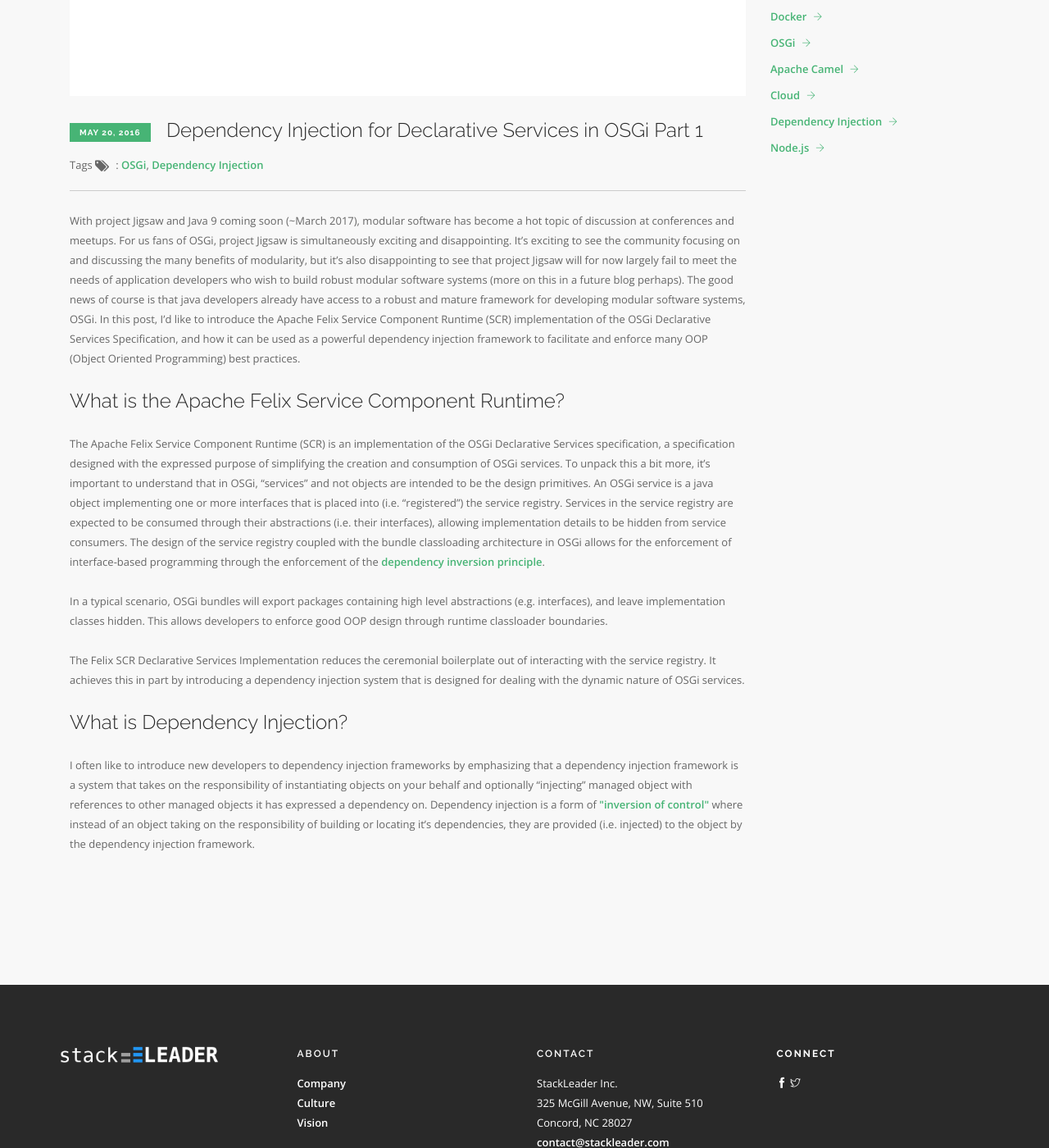
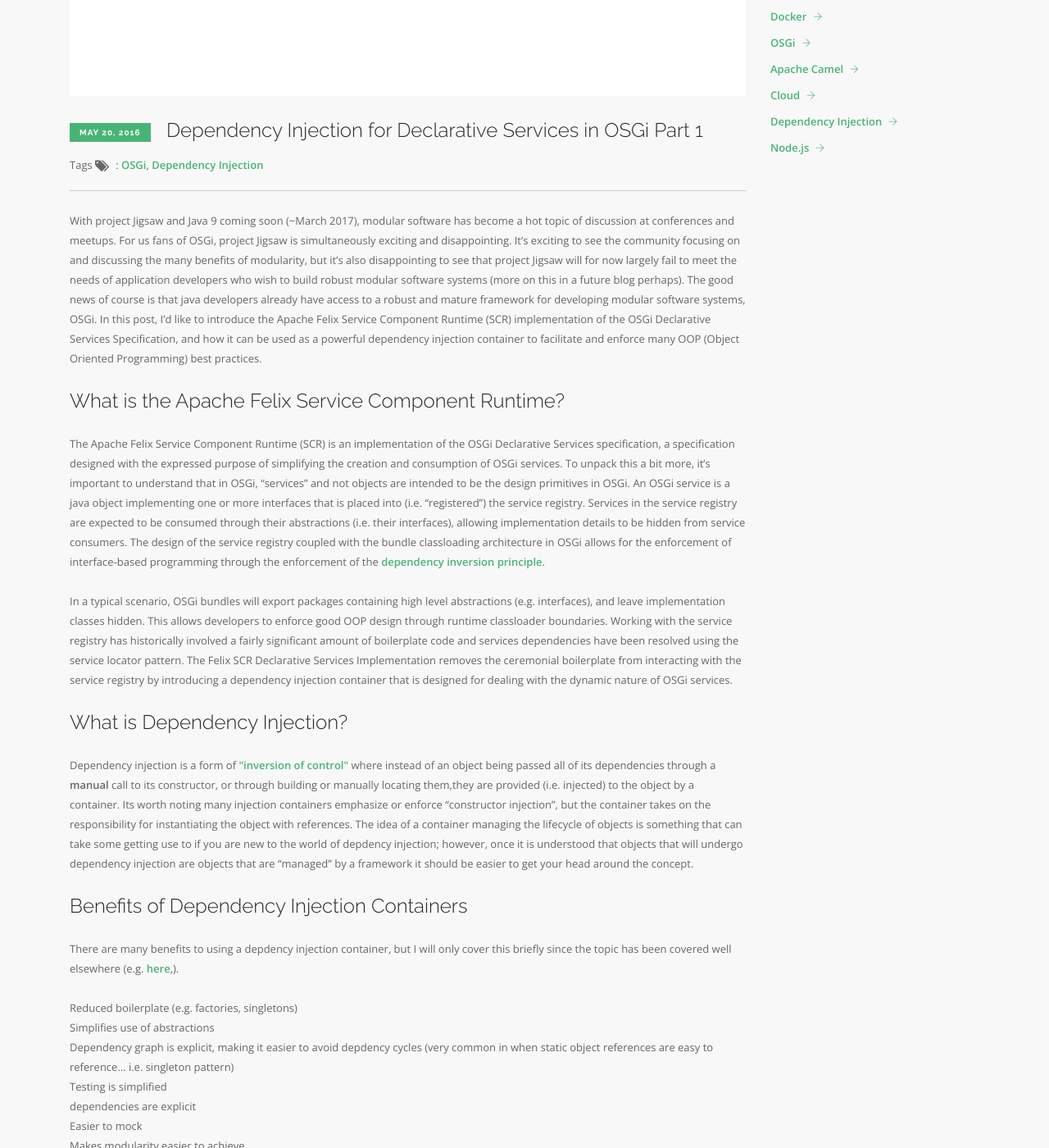
Before and after one commit to stackleader/stackleader.github.io, a Jekyll site: the page built from _posts/2016-05-20-dependency-injection-and-osgi.markdown, in a window 1280 px wide and 1400 px high, scrolled down 824 px. Shown: the whole window at 82% size. Built offline with Jekyll 4.4.1, drawn with Linux system fonts in a browser that asks for light colours; nearby versions of some CDN libraries; some of the changed text lies outside the part shown.

Commit message:
language improvements and cleanup to blog entry

```diff
--- a/_posts/2016-05-20-dependency-injection-and-osgi.markdown
+++ b/_posts/2016-05-20-dependency-injection-and-osgi.markdown
@@ -10,30 +10,24 @@
 ---
 
 With project Jigsaw and Java 9 coming soon (~March 2017), modular software has become a hot topic of discussion at conferences and meetups.
-For us fans of OSGi, project Jigsaw is simultaneously exciting and disappointing. It's exciting to see the community focusing on and discussing
-the many benefits of modularity, but it's also disappointing to see that project Jigsaw will for now largely fail to meet the needs of application developers
-who wish to build robust modular software systems (more on this in a future blog perhaps). The good news of course is that java developers already have access to
-a robust and mature framework for developing modular software systems, OSGi. In this post, I'd like to introduce the Apache Felix Service Component
-Runtime (SCR) implementation of the OSGi Declarative Services Specification, and how it can be used as a powerful dependency injection framework to facilitate
-and enforce many OOP (Object Oriented Programming) best practices.
+For us fans of OSGi, project Jigsaw is simultaneously exciting and disappointing. It's exciting to see the community focusing on and discussing the many benefits of modularity, but it's also disappointing to see that project Jigsaw will for now largely fail to meet the needs of application developers who wish to build robust modular software systems (more on this in a future blog perhaps). The good news of course is that java developers already have access to a robust and mature framework for developing modular software systems, OSGi. In this post, I'd like to introduce the Apache Felix Service Component Runtime (SCR) implementation of the OSGi Declarative Services Specification, and how it can be used as a powerful dependency injection container to facilitate and enforce many OOP (Object Oriented Programming) best practices.
 
 #### What is the Apache Felix Service Component Runtime?
-The Apache Felix Service Component Runtime (SCR) is an implementation of the OSGi Declarative Services specification, a specification designed with the expressed purpose of
-simplifying the creation and consumption of OSGi services. To unpack this a bit more, it's important to understand that in OSGi, "services" and not objects are
-intended to be the design primitives. An OSGi service is a java object implementing one or more interfaces that is placed into (i.e. "registered") the service registry. Services in
-the service registry are expected to be consumed through their abstractions (i.e. their interfaces), allowing implementation details to be hidden
-from service consumers. The design of the service registry coupled with the bundle classloading architecture in OSGi allows for the enforcement of
-interface-based programming through the enforcement of the [dependency inversion principle](https://en.wikipedia.org/wiki/Dependency_inversion_principle).
+The Apache Felix Service Component Runtime (SCR) is an implementation of the OSGi Declarative Services specification, a specification designed with the expressed purpose of simplifying the creation and consumption of OSGi services. To unpack this a bit more, it's important to understand that in OSGi, "services" and not objects are intended to be the design primitives in OSGi. An OSGi service is a java object implementing one or more interfaces that is placed into (i.e. "registered") the service registry. Services in the service registry are expected to be consumed through their abstractions (i.e. their interfaces), allowing implementation details to be hidden from service consumers. The design of the service registry coupled with the bundle classloading architecture in OSGi allows for the enforcement of interface-based programming through the enforcement of the [dependency inversion principle](https://en.wikipedia.org/wiki/Dependency_inversion_principle).
 
-In a typical scenario, OSGi bundles will export packages containing high level abstractions (e.g. interfaces), and leave implementation classes hidden.
-This allows developers to enforce good OOP design through runtime classloader boundaries.
-
-The Felix SCR Declarative Services Implementation reduces the ceremonial boilerplate out of interacting with the service registry. It achieves this in part
-by introducing a dependency injection system that is designed for dealing with the dynamic nature of OSGi services.
+In a typical scenario, OSGi bundles will export packages containing high level abstractions (e.g. interfaces), and leave implementation classes hidden. This allows developers to enforce good OOP design through runtime classloader boundaries. Working with the service registry has historically involved a fairly significant amount of boilerplate code and services dependencies have been resolved using the service locator pattern. The Felix SCR Declarative Services Implementation removes the ceremonial boilerplate from interacting with the service registry by introducing a dependency injection container that is designed for dealing with the dynamic nature of OSGi services.
 
 #### What is Dependency Injection?
-I often like to introduce new developers to dependency injection frameworks by emphasizing that a dependency injection framework is a system
-that takes on the responsibility of instantiating objects on your behalf and optionally "injecting" managed object with references to other
-managed objects it has expressed a dependency on. Dependency injection is a form of [\"inversion of control\"](https://en.wikipedia.org/wiki/Inversion_of_control) where instead
-of an object taking on the responsibility of building or locating it's dependencies, they are provided (i.e. injected) to the object by the dependency
-injection framework.
+Dependency injection is a form of [\"inversion of control\"](https://en.wikipedia.org/wiki/Inversion_of_control) where instead of an object being passed all of its dependencies through a **manual** call to its constructor, or through building or manually locating them,they are provided (i.e. injected) to the object by a container. Its worth noting many injection containers emphasize or enforce "constructor injection", but the container takes on the responsibility for instantiating the object with references. The idea of a container managing the lifecycle of objects is something that can take some getting use to if you are new to the world of depdency injection; however, once it is understood that objects that will undergo dependency injection are objects that are "managed" by a framework it should be easier to get your head around the concept.
+
+#### Benefits of Dependency Injection Containers
+There are many benefits to using a depdency injection container, but I will only cover this briefly since the topic has been covered well elsewhere (e.g. [here](https://www.youtube.com/watch?v=8RGhT-YySDY),).
+
+ - Reduced boilerplate (e.g. factories, singletons)
+ - Simplifies use of abstractions
+ - Dependency graph is explicit, making it easier to avoid depdency cycles (very common in when static object references are easy to reference... i.e. singleton pattern)
+ - Testing is simplified
+  - dependencies are explicit
+  - Easier to mock
+ - Makes modularity easier to achieve
+  - encourages single responsibility principle
```
